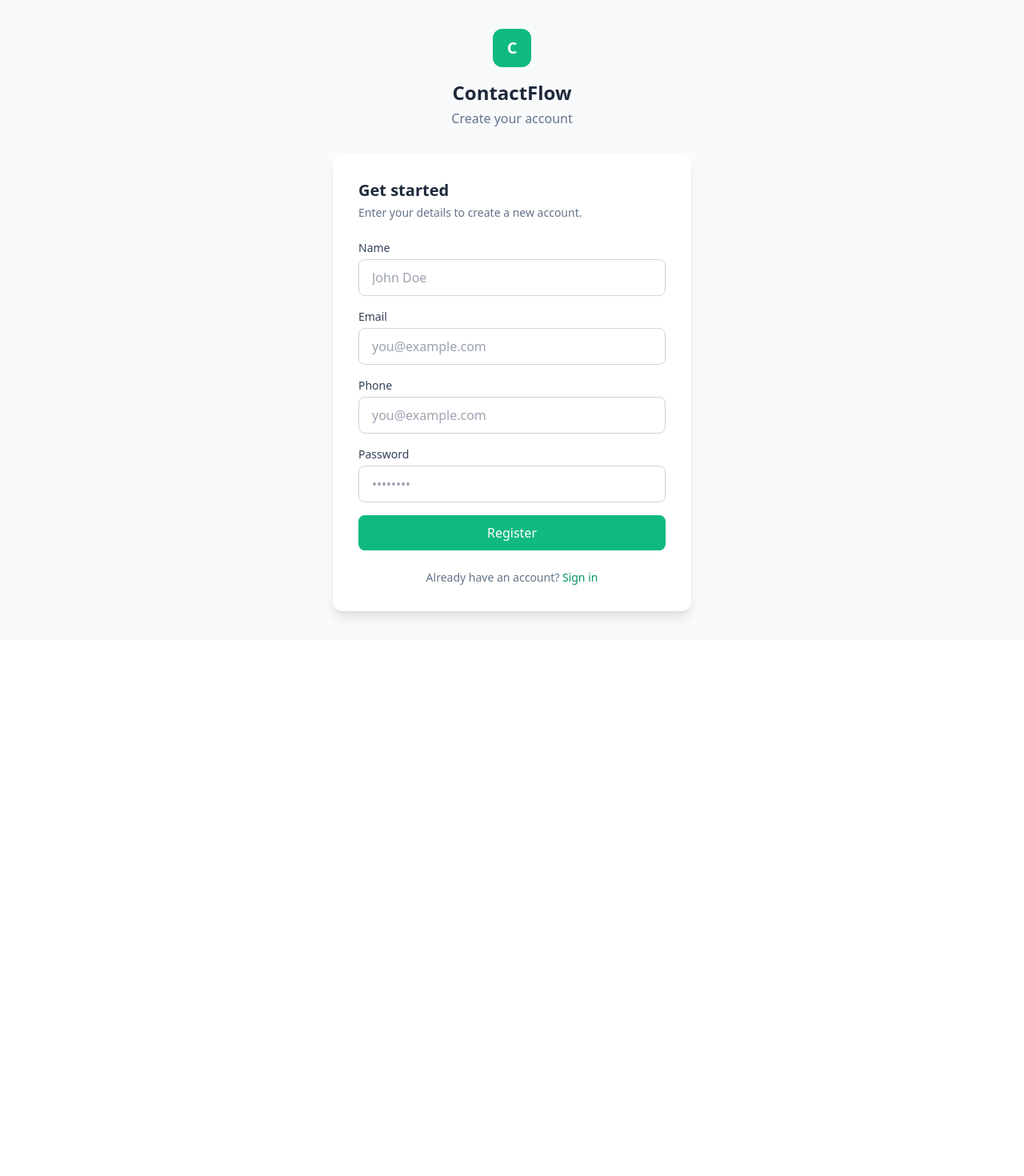
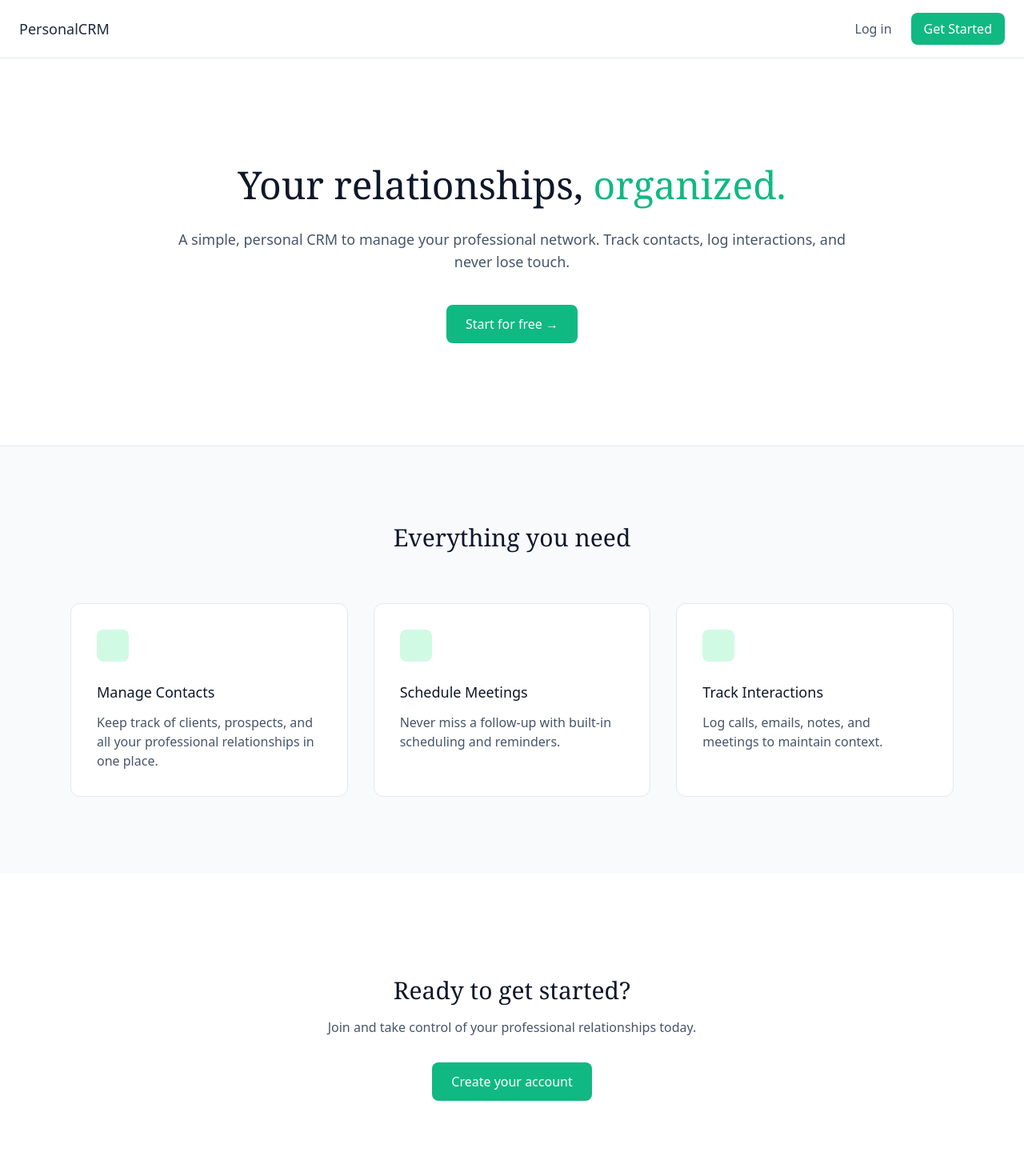
Before and after one commit to Sanyamsj30/CRM, a React (Vite) app in the folder frontend/: page / in a window 1280 px wide. Shown: the top 1470 px of the page at 80% size. Before the commit the page ends 800 px from the top, so only its background shows below. Built offline with nearby package versions, Linux system fonts and the light colour scheme; no server answers.

Commit message:
Added error handling in login page and styled verify-email page

```diff
--- a/frontend/src/App.jsx
+++ b/frontend/src/App.jsx
@@ -6,12 +6,14 @@ import Dashboard from "./pages/Dashboard";
 import ChangePassword from "./pages/ChangePassword";
 import ResetPassword from "./pages/ResetPassword";
 import ForgotPassword from "./pages/ForgotPassword"
+import Home from "./pages/Home";
 
 export default function App() {
   return (
     <BrowserRouter>
       <Routes>
-        <Route path="/" element={<Register />} />
+        <Route path="/" element={<Home />} />
+        <Route path="/register" element={<Register />} />
         <Route path="/verify-email" element={<VerifyEmail />} />
         <Route path="/login" element={<Login />} />
         <Route path="/dashboard" element={<Dashboard />} />
--- /dev/null
+++ b/frontend/src/components/common/Footer.jsx
@@ -0,0 +1,9 @@
+export default function Footer() {
+  return (
+    <footer className="border-t border-slate-200 bg-white">
+      <div className="max-w-7xl mx-auto px-6 py-6 text-center text-sm text-slate-500">
+        © {new Date().getFullYear()} PersonalCRM. All rights reserved.
+      </div>
+    </footer>
+  );
+}
--- a/frontend/src/components/common/navbar.jsx
+++ b/frontend/src/components/common/navbar.jsx
@@ -1,13 +1,21 @@
 import { Link } from "react-router-dom";
+export default function Navbar() {
+  return (
+    <nav className="border-b border-slate-200 bg-white">
+      <div className="max-w-7xl mx-auto px-6 py-4 flex justify-between items-center">
+        <span className="text-lg font-medium text-slate-800">
+          PersonalCRM
+        </span>
 
-const Navbar = () => {
-  return (
-    <nav>
-      <Link to="/">Dashboard</Link> |{" "}
-      <Link to="/customers">Customers</Link> |{" "}
-      <Link to="/login">Login</Link>
+        <div className="flex items-center gap-6">
+          <button className="text-slate-600 hover:text-slate-900">
+            <Link to={"/login"}>Log in</Link>
+          </button>
+          <button className="bg-emerald-500 text-white px-4 py-2 rounded-lg font-medium hover:bg-emerald-600">
+            <Link to={"/register"}>Get Started</Link>
+          </button>
+        </div>
+      </div>
     </nav>
   );
-};
-
-export default Navbar;
+}
--- /dev/null
+++ b/frontend/src/pages/Home.jsx
@@ -0,0 +1,90 @@
+import Navbar from "../components/common/navbar";
+import Footer from "../components/common/Footer";
+import { Link } from "react-router-dom";
+
+export default function Home() {
+  return (
+    <>
+      <Navbar />
+
+      {/* Hero */}
+      <section className="bg-white">
+        <div className="max-w-4xl mx-auto px-6 py-32 text-center">
+          <h1 className="text-5xl font-serif text-slate-900 leading-tight">
+            Your relationships,{" "}
+            <span className="text-emerald-500">organized.</span>
+          </h1>
+
+          <p className="mt-6 text-lg text-slate-600">
+            A simple, personal CRM to manage your professional network.
+            Track contacts, log interactions, and never lose touch.
+          </p>
+
+          <button className="mt-10 bg-emerald-500 text-white px-6 py-3 rounded-lg font-medium hover:bg-emerald-600 inline-flex items-center gap-2">
+            <Link to={"/register"}>Start for free →</Link>
+          </button>
+        </div>
+      </section>
+
+      {/* Features */}
+      <section className="bg-slate-50 border-t border-slate-200">
+        <div className="max-w-6xl mx-auto px-6 py-24">
+          <h2 className="text-3xl font-serif text-center text-slate-900 mb-16">
+            Everything you need
+          </h2>
+
+          <div className="grid md:grid-cols-3 gap-8">
+            {[
+              {
+                title: "Manage Contacts",
+                desc:
+                  "Keep track of clients, prospects, and all your professional relationships in one place."
+              },
+              {
+                title: "Schedule Meetings",
+                desc:
+                  "Never miss a follow-up with built-in scheduling and reminders."
+              },
+              {
+                title: "Track Interactions",
+                desc:
+                  "Log calls, emails, notes, and meetings to maintain context."
+              }
+            ].map((item, i) => (
+              <div
+                key={i}
+                className="bg-white rounded-xl border border-slate-200 p-8"
+              >
+                <div className="h-10 w-10 rounded-lg bg-emerald-100 mb-6" />
+                <h3 className="text-lg font-medium text-slate-900">
+                  {item.title}
+                </h3>
+                <p className="mt-3 text-slate-600">
+                  {item.desc}
+                </p>
+              </div>
+            ))}
+          </div>
+        </div>
+      </section>
+
+      {/* CTA */}
+      <section className="bg-white">
+        <div className="max-w-3xl mx-auto px-6 py-32 text-center">
+          <h2 className="text-3xl font-serif text-slate-900">
+            Ready to get started?
+          </h2>
+          <p className="mt-4 text-slate-600">
+            Join and take control of your professional relationships today.
+          </p>
+
+          <button className="mt-8 bg-emerald-500 text-white px-6 py-3 rounded-lg font-medium hover:bg-emerald-600">
+            <Link to={"/register"}>Create your account</Link>
+          </button>
+        </div>
+      </section>
+
+      <Footer />
+    </>
+  );
+}
--- a/frontend/src/pages/login.jsx
+++ b/frontend/src/pages/login.jsx
@@ -5,16 +5,56 @@ import { Link } from "react-router-dom";
 import AuthLayout from "../components/common/AuthLayout";
 
 export default function Login() {
-  const [form, setForm] = useState({});
+  const [form, setForm] = useState({
+    email: "",
+    password: ""
+  });
   const navigate = useNavigate();
+  const [error, setError] = useState("");
+  const [fieldErrors, setFieldErrors] = useState({
+    email: "",
+    password: "",
+  });
+  const [loading, setLoading] = useState(false);
+
 
   const submit = async (e) => {
     e.preventDefault();
+
+    // Reset errors
+    setError("");
+    setFieldErrors({ email: "", password: "" });
+
+    // Frontend validation
+    if (!form.email) {
+      setFieldErrors({ email: "Email is required", password: "" });
+      return;
+    }
+
+    if (!form.password) {
+      setFieldErrors({ email: "", password: "Password is required" });
+      return;
+    }
+
     try {
+      setLoading(true);
+
       await login(form);
       navigate("/dashboard");
     } catch (err) {
-      console.error(err.response?.data?.message);
+      const message =
+        err.response?.data?.message || "Login failed";
+
+      // 🔥 Field-specific handling
+      if (message.toLowerCase().includes("password")) {
+        setFieldErrors({ email: "", password: "Invalid password" });
+      } else if (message.toLowerCase().includes("email")) {
+        setFieldErrors({ email: "Invalid email", password: "" });
+      } else {
+        setError(message);
+      }
+    } finally {
+      setLoading(false);
     }
   };
 
@@ -56,6 +96,12 @@ export default function Login() {
           <p className="text-slate-500 text-sm mt-1 mb-6">
             Enter your credentials to access your account
           </p>
+          {/* Error message */}
+            {error && (
+              <div className="mb-4 text-sm text-red-600 bg-red-50 border border-red-200 rounded-lg px-3 py-2">
+                {error}
+              </div>
+            )}
 
           {/* Email */}
           <label className="block text-sm font-medium text-slate-700 mb-1">
@@ -64,10 +110,20 @@ export default function Login() {
           <input
             type="email"
             placeholder="you@example.com"
-            className="w-full mb-4 px-4 py-2.5 rounded-lg border border-slate-300 focus:outline-none focus:ring-2 focus:ring-emerald-400"
+            className={`w-full mb-1 px-4 py-2.5 rounded-lg border ${
+                fieldErrors.email
+                  ? "border-red-400 focus:ring-red-400"
+                  : "border-slate-300 focus:ring-emerald-400"
+              } focus:outline-none focus:ring-2`}
             value={form.email}
-            onChange={e => setForm[{...form,email:e.target.value}]}
+            onChange={(e) => setForm({...form,email:e.target.value})}
+
           />
+          {fieldErrors.email && (
+              <p className="text-xs text-red-500 mb-3">
+                {fieldErrors.email}
+              </p>
+          )}
 
           {/* Password */}
           <label className="block text-sm font-medium text-slate-700 mb-1">
@@ -76,10 +132,20 @@ export default function Login() {
           <input
             type="password"
             placeholder="••••••••"
-            className="w-full mb-6 px-4 py-2.5 rounded-lg border border-slate-300 focus:outline-none focus:ring-2 focus:ring-emerald-400"
+            className={`w-full mb-1 px-4 py-2.5 rounded-lg border ${
+                fieldErrors.password
+                  ? "border-red-400 focus:ring-red-400"
+                  : "border-slate-300 focus:ring-emerald-400"
+              } focus:outline-none focus:ring-2`}
             value={form.password}
-            onChange={e => setForm[{...form,password:e.target.value}]}
+            onChange={(e) => setForm({...form,password:e.target.value})}
           />
+
+          {fieldErrors.password && (
+              <p className="text-xs text-red-500 mb-4">
+                {fieldErrors.password}
+              </p>
+            )}
 
           <div className="text-right mb-4">
             <span className="text-sm text-emerald-600 cursor-pointer hover:underline">
@@ -89,15 +155,15 @@ export default function Login() {
 
 
           {/* Button */}
-          <button className="w-full bg-emerald-500 text-white py-2.5 rounded-lg font-medium hover:bg-emerald-600 transition">
-            Sign in
+          <button className="w-full bg-emerald-500 text-white py-2.5 rounded-lg font-medium hover:bg-emerald-600 transition" disabled={loading}>
+            {loading ? "Signing in..." : "Sign in"}
           </button>
 
           {/* Footer */}
           <p className="text-center text-sm text-slate-500 mt-6">
             Don&apos;t have an account?{" "}
             <span className="text-emerald-600 font-medium cursor-pointer hover:underline">
-              <Link to={"/"}>Sign up</Link>
+              <Link to={"/register"}>Sign up</Link>
             </span>
           </p>
         </div>
```
Also changed, not shown: frontend/src/pages/VerifyEmail.jsx (+55 -5 lines), 1 other file (tests, documents, lock files or other folders).
